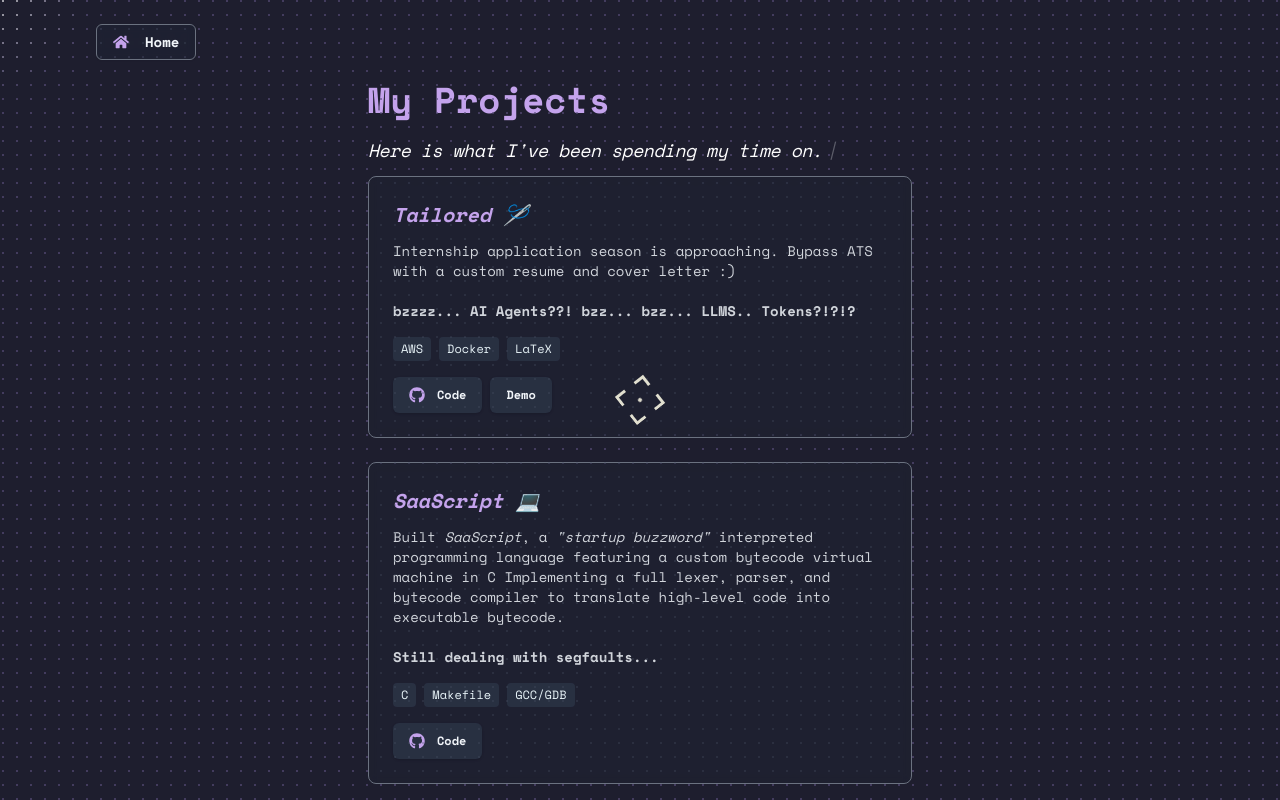
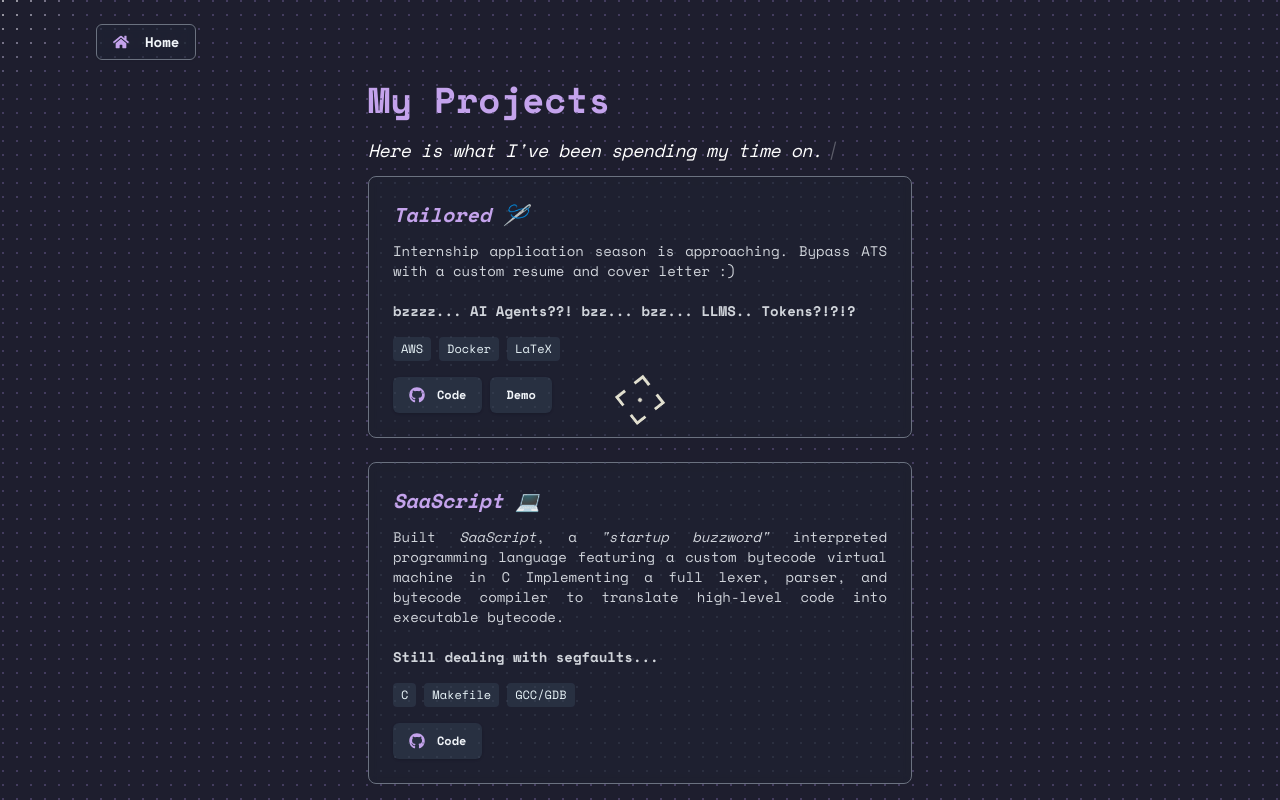
Before and after one commit to Blynkosaur/personal-portfolio-v2, a Next.js app: page /projects in a window 1280 px wide. Shown: the top 800 px of the page. Built offline with nearby package versions, Linux system fonts and the light colour scheme.

Commit message:
justified text

```diff
--- a/src/components/ProjectCard.jsx
+++ b/src/components/ProjectCard.jsx
@@ -24,7 +24,7 @@ export default function ProjectCard({
       >
         {title}
       </h3>
-      <p className="text-gray-300 text-xs md:text-sm mb-4">
+      <p className="text-gray-300 text-xs md:text-sm mb-4 text-justify">
         <span dangerouslySetInnerHTML={{ __html: description }} />
         <br />
         <br />
```
